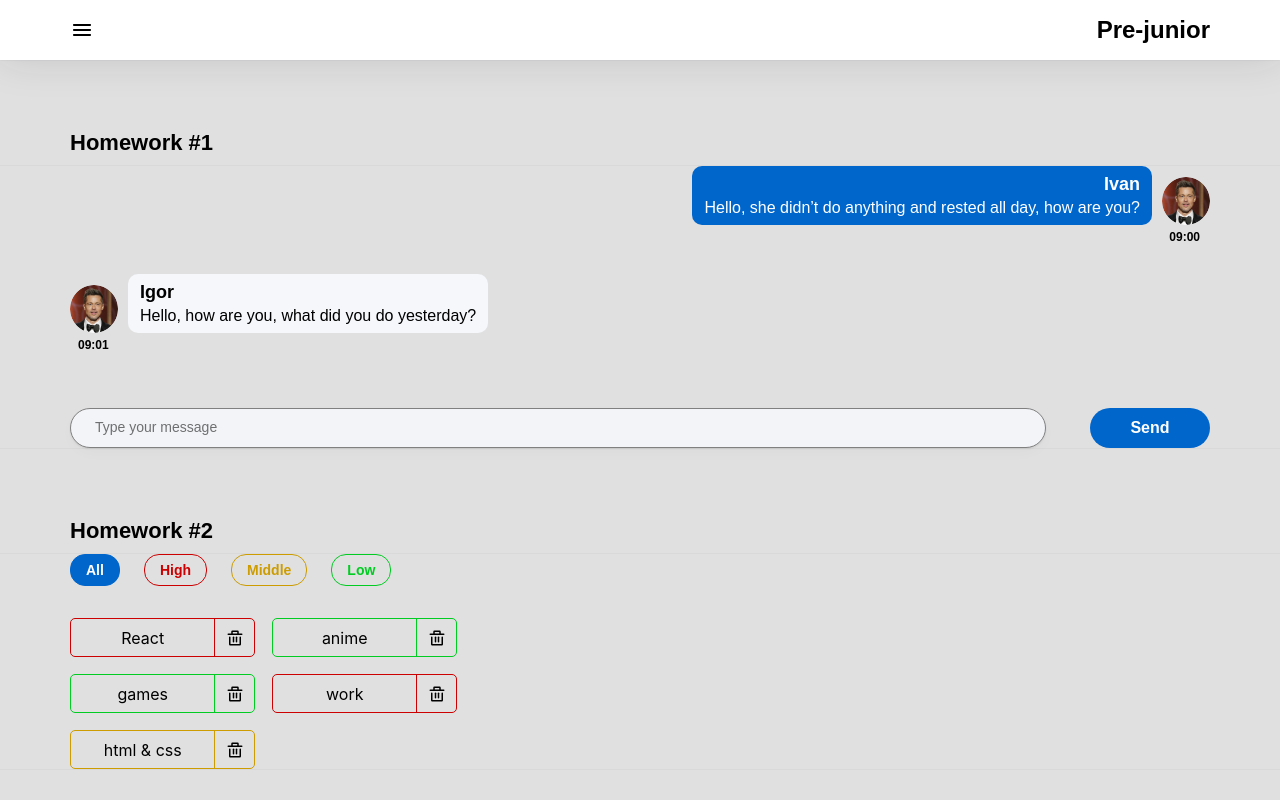
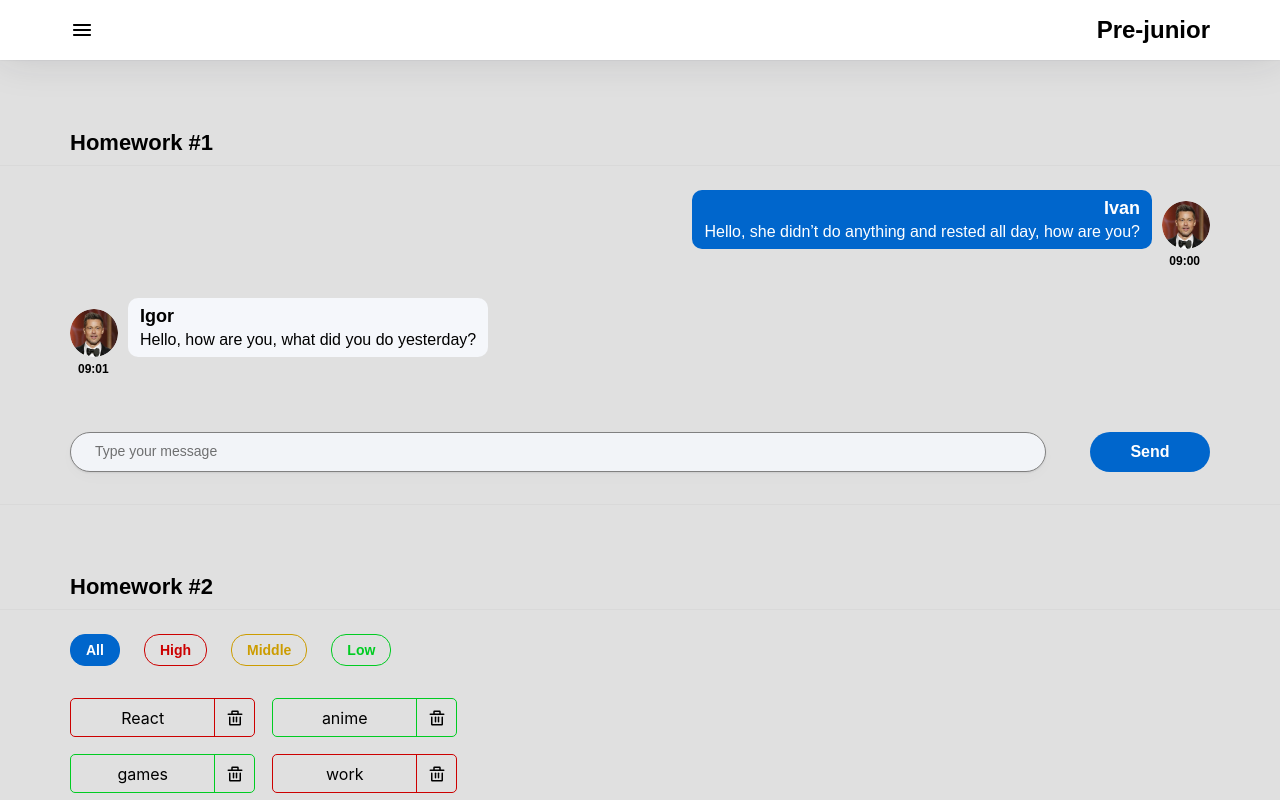
Before and after one commit to KaninGleb/HW-main, a React (Create React App) app: page /#/pre-junior in a window 1280 px wide. Shown: the top 800 px of the page. Built offline with nearby package versions, Linux system fonts and the light colour scheme.

Commit message:
Global styles updated

```diff
--- a/src/s1-main/App.module.css
+++ b/src/s1-main/App.module.css
@@ -4,8 +4,8 @@
 
 .hw {
     outline: 1px solid #d9d9d9;
-    /*padding: 24px 70px 32px;*/
-    padding: 0 70px;
+    padding: 24px 70px 32px;
+    /*padding: 0 70px;*/
 }
 
 div[id='hw1'], div[id='hw2'], div[id='hw3'] {
```
